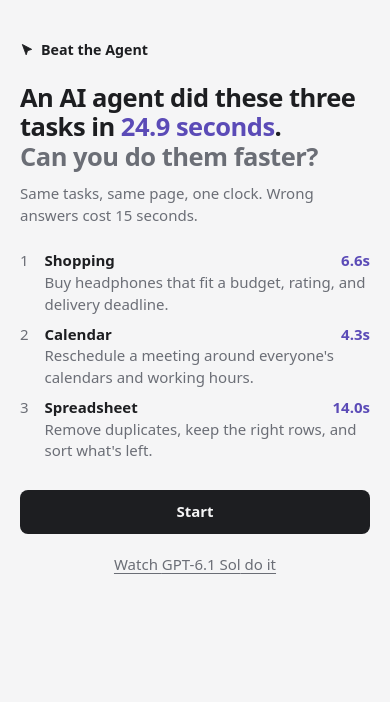
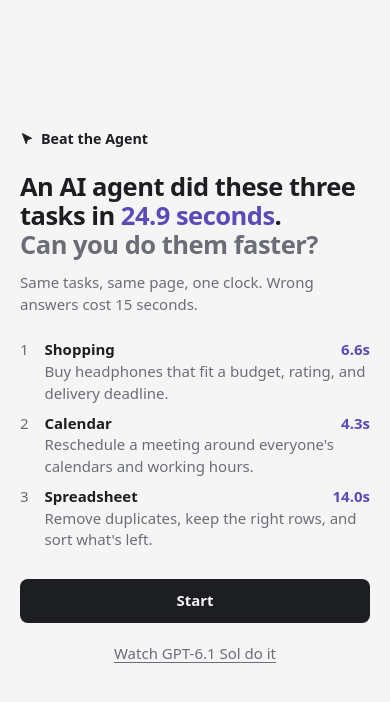
Before and after one commit to YsnMars/beattheagent, a React (Vite) app: page / in a window 390 px wide. Shown: the top 702 px of the page. Built offline with nearby package versions, Linux system fonts and the light colour scheme.

Commit message:
Center the intro safely within the visible viewport

```diff
--- a/src/app.css
+++ b/src/app.css
@@ -384,6 +384,7 @@ button:disabled {
 /* ------------------------------------------------------------------ intro */
 .intro {
   min-height: 100vh;
+  min-height: 100dvh; /* the visible height, excluding mobile browser toolbars */
   display: flex;
   flex-direction: column;
 }
@@ -395,7 +396,8 @@ button:disabled {
   padding: 24px 20px 10vh;
   display: flex;
   flex-direction: column;
-  justify-content: center;
+  /* Centered (a little above the middle, via the bottom padding); top-aligned only if it doesn't fit. */
+  justify-content: safe center;
 }
 .intro-brand {
   margin: 0 0 20px;
@@ -1675,11 +1677,9 @@ button:disabled {
 
 /* ------------------------------------------------------------------ responsive: site pages */
 @media (max-width: 600px) {
-  /* Top-aligned on phones so the Start button stays within reach. */
   .intro-body {
-    justify-content: flex-start;
-    padding-top: 40px;
-    padding-bottom: 32px;
+    padding-top: 32px;
+    padding-bottom: calc(32px + 6vh);
   }
   .intro-tasks {
     grid-template-columns: 1fr;
```
